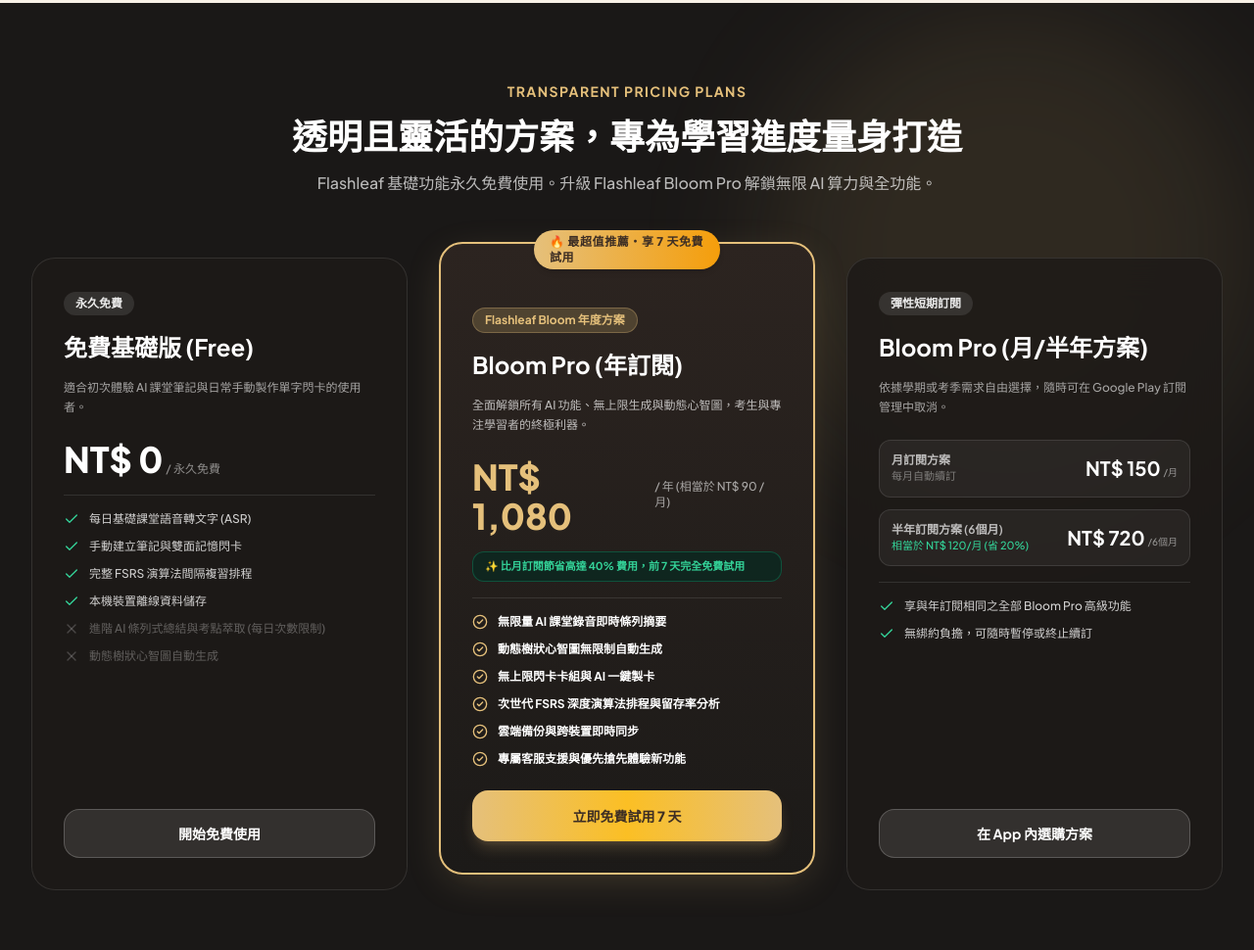
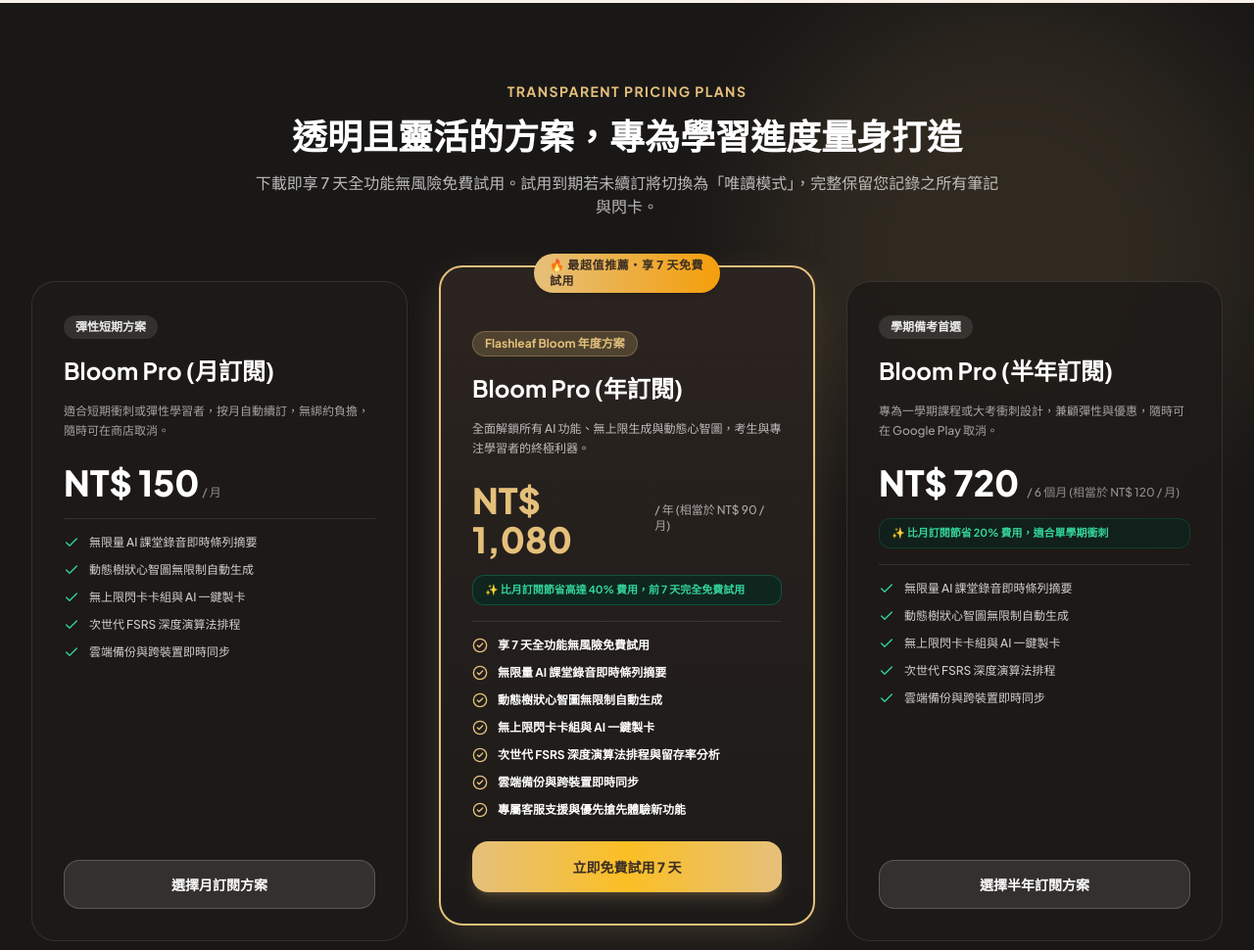
Before and after one commit to syllogism-studio/syllogism-studio.github.io, a plain HTML site: page index.html in a window 1280 px wide. Shown: the part 2750-3720 px from the top of the page at 98% size. Drawn offline with nearby package versions, Linux system fonts and the light colour scheme.

Commit message:
修復文字敘述

```diff
--- a/index.html
+++ b/index.html
@@ -90,13 +90,6 @@
       "offers": [
         {
           "@type": "Offer",
-          "name": "Flashleaf 免費基礎版",
-          "price": "0",
-          "priceCurrency": "TWD",
-          "description": "包含每日基礎 AI 課堂錄音轉寫、手動製作記憶閃卡、本地離線儲存與基礎 FSRS 複習功能。"
-        },
-        {
-          "@type": "Offer",
           "name": "Flashleaf Bloom Pro (月訂閱)",
           "price": "150",
           "priceCurrency": "TWD",
@@ -120,6 +113,19 @@
             "unitText": "YEAR"
           },
           "description": "年度訂閱方案平均每月僅需 NT$90（相當於 6 折優惠），全功能無限制存取，支援 7 天無風險免費試用。"
+        },
+        {
+          "@type": "Offer",
+          "name": "Flashleaf Bloom Pro (半年訂閱方案)",
+          "price": "720",
+          "priceCurrency": "TWD",
+          "priceSpecification": {
+            "@type": "UnitPriceSpecification",
+            "price": "720",
+            "priceCurrency": "TWD",
+            "unitText": "6MONTH"
+          },
+          "description": "專為一學期課程或大考衝刺設計，平均每月僅需 NT$120（節省 20% 費用）。"
         }
       ]
     },
@@ -170,10 +176,10 @@
         },
         {
           "@type": "Question",
-          "name": "Flashleaf 的收費方式為何？如何取消訂閱？",
+          "name": "Flashleaf 的收費方式為何？有提供免費試用嗎？如何取消訂閱？",
           "acceptedAnswer": {
             "@type": "Answer",
-            "text": "【直接解答】Flashleaf 提供永久免費基礎版；升級 Bloom Pro 提供月繳 NT$150、半年繳 NT$720 或年繳 NT$1,080（年方案享 7 天免費試用）。 所有訂閱皆透過 Google Play 官方金流系統進行安全扣款。使用者可隨時至 Google Play 商店 >「個人帳戶」>「付款與訂閱」中一鍵取消續訂，取消後仍可正常使用服務至當前週期結束。"
+            "text": "【直接解答】Flashleaf 提供 7 天全功能無風險免費試用（年度方案享 7 天試用）。訂閱方案提供月繳 NT$150、半年繳 NT$720 或年繳 NT$1,080。 所有訂閱皆透過 Google Play 官方金流系統進行安全扣款。使用者可隨時至 Google Play 商店 >「個人帳戶」>「付款與訂閱」中一鍵取消續訂。試用到期後若未續訂，系統將切換為「唯讀模式」，您過去 7 天記錄之所有筆記與閃卡均完整保留、仍可隨時查閱複習。"
           }
         },
         {
@@ -534,51 +540,46 @@
       <div class="text-center max-w-3xl mx-auto space-y-4 mb-16">
         <h2 class="text-xs sm:text-sm font-bold tracking-widest text-autumn-gold uppercase">Transparent Pricing Plans</h2>
         <h3 class="text-2xl sm:text-4xl font-extrabold text-white">透明且靈活的方案，專為學習進度量身打造</h3>
-        <p class="text-white/70 text-sm sm:text-base">Flashleaf 基礎功能永久免費使用。升級 Flashleaf Bloom Pro 解鎖無限 AI 算力與全功能。</p>
+        <p class="text-white/70 text-sm sm:text-base">下載即享 7 天全功能無風險免費試用。試用到期若未續訂將切換為「唯讀模式」，完整保留您記錄之所有筆記與閃卡。</p>
       </div>
 
       <div class="grid grid-cols-1 lg:grid-cols-3 gap-8 items-stretch">
-        <!-- Free Plan -->
+        <!-- Monthly Plan -->
         <div class="glass-card-dark rounded-3xl p-8 flex flex-col justify-between border border-white/10 space-y-6">
           <div class="space-y-4">
-            <div class="inline-block bg-white/10 text-white/90 text-xs font-bold px-3 py-1 rounded-full">永久免費</div>
-            <h4 class="text-2xl font-bold text-white">免費基礎版 (Free)</h4>
-            <p class="text-white/60 text-xs leading-relaxed">適合初次體驗 AI 課堂筆記與日常手動製作單字閃卡的使用者。</p>
+            <div class="inline-block bg-white/10 text-white/90 text-xs font-bold px-3 py-1 rounded-full">彈性短期方案</div>
+            <h4 class="text-2xl font-bold text-white">Bloom Pro (月訂閱)</h4>
+            <p class="text-white/60 text-xs leading-relaxed">適合短期衝刺或彈性學習者，按月自動續訂，無綁約負擔，隨時可在商店取消。</p>
             <div class="pt-2">
-              <span class="text-4xl font-black text-white">NT$ 0</span>
-              <span class="text-white/50 text-xs">/ 永久免費</span>
+              <span class="text-4xl font-black text-white">NT$ 150</span>
+              <span class="text-white/50 text-xs">/ 月</span>
             </div>
             <ul class="space-y-3 pt-4 border-t border-white/10 text-xs text-white/80">
 
               <li class="flex items-center space-x-2.5">
                 <i data-lucide="check" class="w-4 h-4 text-emerald-400"></i>
-                <span>每日基礎課堂語音轉文字 (ASR)</span>
+                <span>無限量 AI 課堂錄音即時條列摘要</span>
               </li>
               <li class="flex items-center space-x-2.5">
                 <i data-lucide="check" class="w-4 h-4 text-emerald-400"></i>
-                <span>手動建立筆記與雙面記憶閃卡</span>
+                <span>動態樹狀心智圖無限制自動生成</span>
               </li>
               <li class="flex items-center space-x-2.5">
                 <i data-lucide="check" class="w-4 h-4 text-emerald-400"></i>
-                <span>完整 FSRS 演算法間隔複習排程</span>
+                <span>無上限閃卡卡組與 AI 一鍵製卡</span>
               </li>
               <li class="flex items-center space-x-2.5">
                 <i data-lucide="check" class="w-4 h-4 text-emerald-400"></i>
-                <span>本機裝置離線資料儲存</span>
+                <span>次世代 FSRS 深度演算法排程</span>
               </li>
-
-              <li class="flex items-center space-x-2.5 text-white/30">
-                <i data-lucide="x" class="w-4 h-4 text-white/20"></i>
-                <span>進階 AI 條列式總結與考點萃取 (每日次數限制)</span>
-              </li>
-              <li class="flex items-center space-x-2.5 text-white/30">
-                <i data-lucide="x" class="w-4 h-4 text-white/20"></i>
-                <span>動態樹狀心智圖自動生成</span>
+              <li class="flex items-center space-x-2.5">
+                <i data-lucide="check" class="w-4 h-4 text-emerald-400"></i>
+                <span>雲端備份與跨裝置即時同步</span>
               </li>
             </ul>
           </div>
           <a href="https://play.google.com/store/apps/details?id=com.summerflowersstudio.flashleaf" target="_blank" rel="noopener noreferrer" class="w-full text-center bg-white/10 hover:bg-white/20 text-white font-bold py-3.5 rounded-2xl transition-all text-sm border border-white/20">
-            開始免費使用
+            選擇月訂閱方案
           </a>
         </div>
 
@@ -602,6 +603,10 @@
             </div>
             <ul class="space-y-3 pt-4 border-t border-white/10 text-xs text-white/90">
 
+              <li class="flex items-center space-x-2.5">
+                <i data-lucide="check-circle-2" class="w-4 h-4 text-autumn-gold"></i>
+                <span class="font-bold text-white">享 7 天全功能無風險免費試用</span>
+              </li>
               <li class="flex items-center space-x-2.5">
                 <i data-lucide="check-circle-2" class="w-4 h-4 text-autumn-gold"></i>
                 <span class="font-bold text-white">無限量 AI 課堂錄音即時條列摘要</span>
@@ -633,49 +638,45 @@
           </a>
         </div>
 
-        <!-- Monthly & 6-Month Plan -->
+        <!-- Half-Year Plan -->
         <div class="glass-card-dark rounded-3xl p-8 flex flex-col justify-between border border-white/10 space-y-6">
           <div class="space-y-4">
-            <div class="inline-block bg-white/10 text-white/90 text-xs font-bold px-3 py-1 rounded-full">彈性短期訂閱</div>
-            <h4 class="text-2xl font-bold text-white">Bloom Pro (月/半年方案)</h4>
-            <p class="text-white/60 text-xs leading-relaxed">依據學期或考季需求自由選擇，隨時可在 Google Play 訂閱管理中取消。</p>
-            <div class="space-y-3 pt-2">
-
-              <div class="bg-white/5 p-3 rounded-xl border border-white/10 flex justify-between items-center">
-                <div>
-                  <div class="text-xs text-white/70 font-semibold">月訂閱方案</div>
-                  <div class="text-[11px] text-white/40">每月自動續訂</div>
-                </div>
-                <div class="text-right">
-                  <span class="text-xl font-bold text-white">NT$ 150</span>
-                  <span class="text-[10px] text-white/50">/月</span>
-                </div>
-              </div>
-              <div class="bg-white/5 p-3 rounded-xl border border-white/10 flex justify-between items-center">
-                <div>
-                  <div class="text-xs text-white/70 font-semibold">半年訂閱方案 (6個月)</div>
-                  <div class="text-[11px] text-emerald-400">相當於 NT$ 120/月 (省 20%)</div>
-                </div>
-                <div class="text-right">
-                  <span class="text-xl font-bold text-white">NT$ 720</span>
-                  <span class="text-[10px] text-white/50">/6個月</span>
-                </div>
-              </div>
+            <div class="inline-block bg-white/10 text-white/90 text-xs font-bold px-3 py-1 rounded-full">學期備考首選</div>
+            <h4 class="text-2xl font-bold text-white">Bloom Pro (半年訂閱)</h4>
+            <p class="text-white/60 text-xs leading-relaxed">專為一學期課程或大考衝刺設計，兼顧彈性與優惠，隨時可在 Google Play 取消。</p>
+            <div class="pt-2 flex items-baseline space-x-2">
+              <span class="text-4xl font-black text-white">NT$ 720</span>
+              <span class="text-white/50 text-xs">/ 6 個月 (相當於 NT$ 120 / 月)</span>
+            </div>
+            <div class="text-[11px] text-emerald-400 font-bold bg-emerald-950/40 border border-emerald-500/20 px-3 py-1.5 rounded-xl">
+              ✨ 比月訂閱節省 20% 費用，適合單學期衝刺
             </div>
             <ul class="space-y-3 pt-4 border-t border-white/10 text-xs text-white/80">
 
               <li class="flex items-center space-x-2.5">
                 <i data-lucide="check" class="w-4 h-4 text-emerald-400"></i>
-                <span>享與年訂閱相同之全部 Bloom Pro 高級功能</span>
+                <span>無限量 AI 課堂錄音即時條列摘要</span>
               </li>
               <li class="flex items-center space-x-2.5">
                 <i data-lucide="check" class="w-4 h-4 text-emerald-400"></i>
-                <span>無綁約負擔，可隨時暫停或終止續訂</span>
+                <span>動態樹狀心智圖無限制自動生成</span>
+              </li>
+              <li class="flex items-center space-x-2.5">
+                <i data-lucide="check" class="w-4 h-4 text-emerald-400"></i>
+                <span>無上限閃卡卡組與 AI 一鍵製卡</span>
+              </li>
+              <li class="flex items-center space-x-2.5">
+                <i data-lucide="check" class="w-4 h-4 text-emerald-400"></i>
+                <span>次世代 FSRS 深度演算法排程</span>
+              </li>
+              <li class="flex items-center space-x-2.5">
+                <i data-lucide="check" class="w-4 h-4 text-emerald-400"></i>
+                <span>雲端備份與跨裝置即時同步</span>
               </li>
             </ul>
           </div>
           <a href="https://play.google.com/store/apps/details?id=com.summerflowersstudio.flashleaf" target="_blank" rel="noopener noreferrer" class="w-full text-center bg-white/10 hover:bg-white/20 text-white font-bold py-3.5 rounded-2xl transition-all text-sm border border-white/20">
-            在 App 內選購方案
+            選擇半年訂閱方案
           </a>
         </div>
       </div>
@@ -726,11 +727,11 @@
         <div class="bg-white rounded-2xl p-6 sm:p-8 border border-maple-200/80 shadow-sm space-y-3">
           <h4 class="text-lg font-bold text-maple-900 flex items-start space-x-3">
             <span class="text-maple-500 font-extrabold">Q4.</span>
-            <span>Flashleaf 的收費方式為何？如何取消訂閱？</span>
+            <span>Flashleaf 的收費方式為何？有提供免費試用嗎？如何取消訂閱？</span>
           </h4>
           <div class="text-sm text-maple-800 leading-relaxed pl-7 space-y-2">
-            <p class="font-semibold text-maple-900">【直接解答】Flashleaf 提供永久免費基礎版；升級 Bloom Pro 提供月繳 NT$150、半年繳 NT$720 或年繳 NT$1,080（年方案享 7 天免費試用）。</p>
-            <p>所有訂閱皆透過 Google Play 官方金流系統進行安全扣款。使用者可隨時至 Google Play 商店 >「個人帳戶」>「付款與訂閱」中一鍵取消續訂，取消後仍可正常使用服務至當前週期結束。</p>
+            <p class="font-semibold text-maple-900">【直接解答】Flashleaf 提供 7 天全功能無風險免費試用（年度方案享 7 天試用）。訂閱方案提供月繳 NT$150、半年繳 NT$720 或年繳 NT$1,080。</p>
+            <p>所有訂閱皆透過 Google Play 官方金流系統進行安全扣款。使用者可隨時至 Google Play 商店 >「個人帳戶」>「付款與訂閱」中一鍵取消續訂。試用到期後若未續訂，系統將切換為「唯讀模式」，您過去 7 天記錄之所有筆記與閃卡均完整保留、仍可隨時查閱複習。</p>
           </div>
         </div>
         <div class="bg-white rounded-2xl p-6 sm:p-8 border border-maple-200/80 shadow-sm space-y-3">
```
